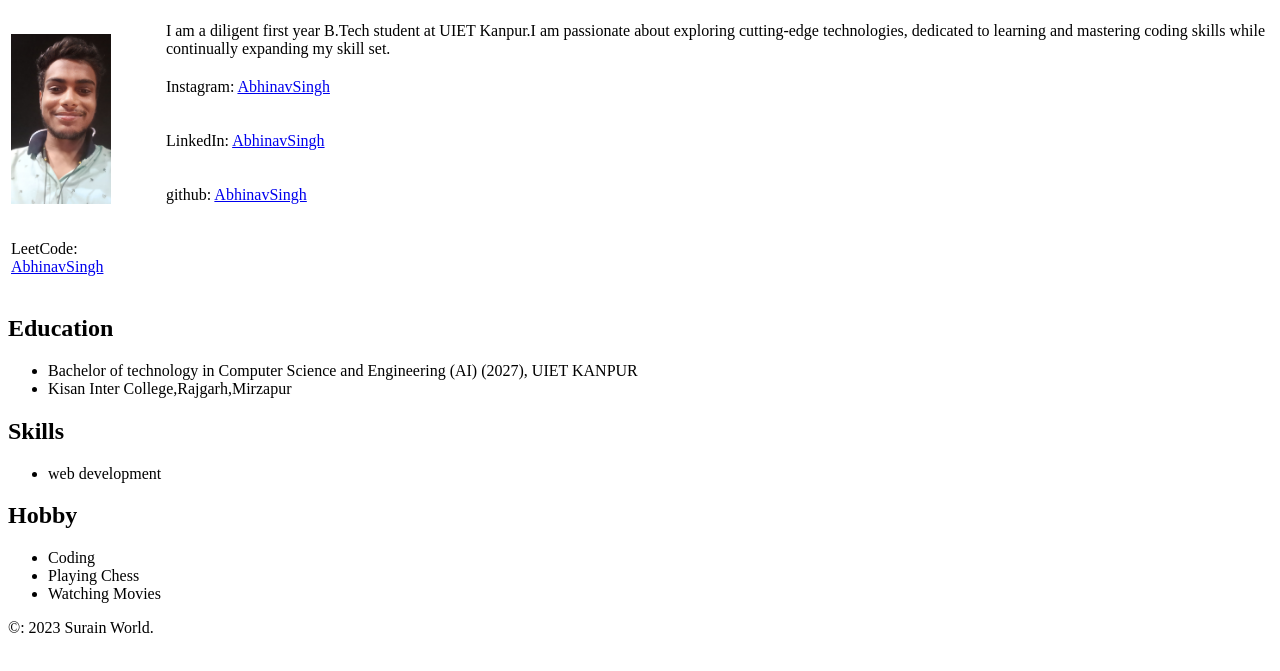
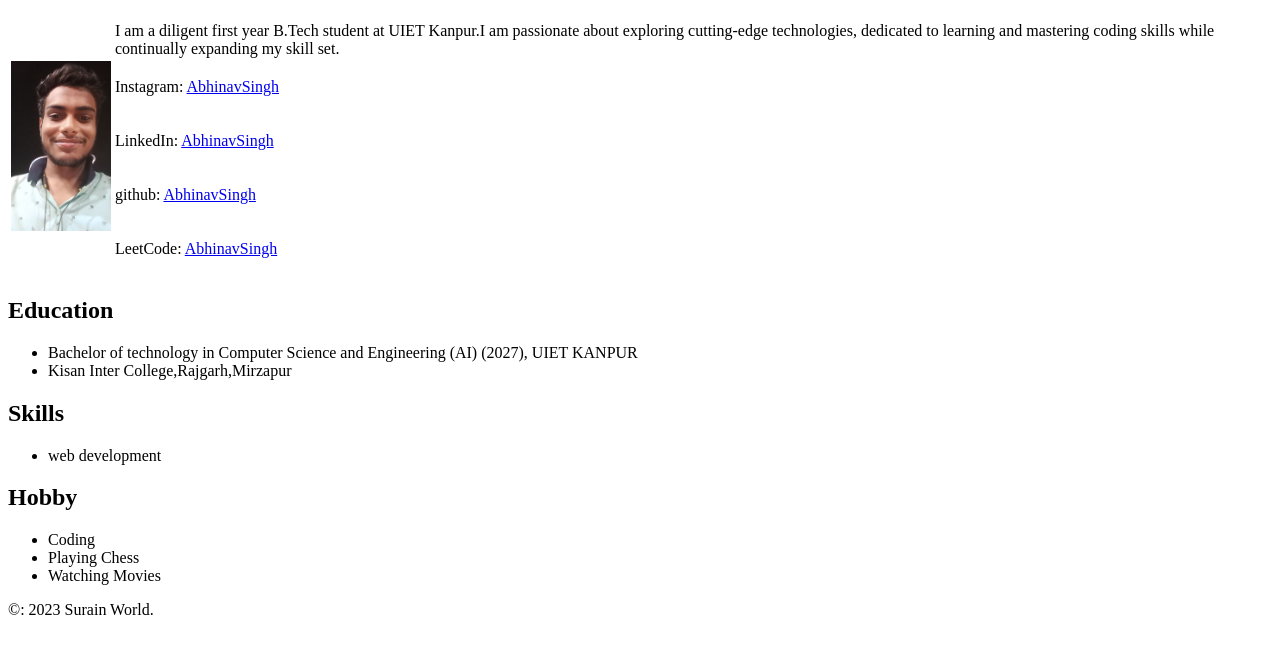
Before and after one commit to Abhi12072003singh/abhinavsingh, a plain HTML site: page index.html in a window 1280 px wide. Shown: the part 61-732 px from the top of the page. Drawn offline with Linux system fonts and the light colour scheme.

Commit message:
Update index.html

```diff
--- a/index.html
+++ b/index.html
@@ -14,7 +14,7 @@
         <div>
             <table>
                 <tr>
-                    <td rowspan="4">
+                    <td rowspan="5">
                         <img src="img.jpeg" alt="AbhinavSingh" width="100px">
                     </td>
                     <td>I am a diligent first year B.Tech student at UIET Kanpur.I am passionate about exploring
```
